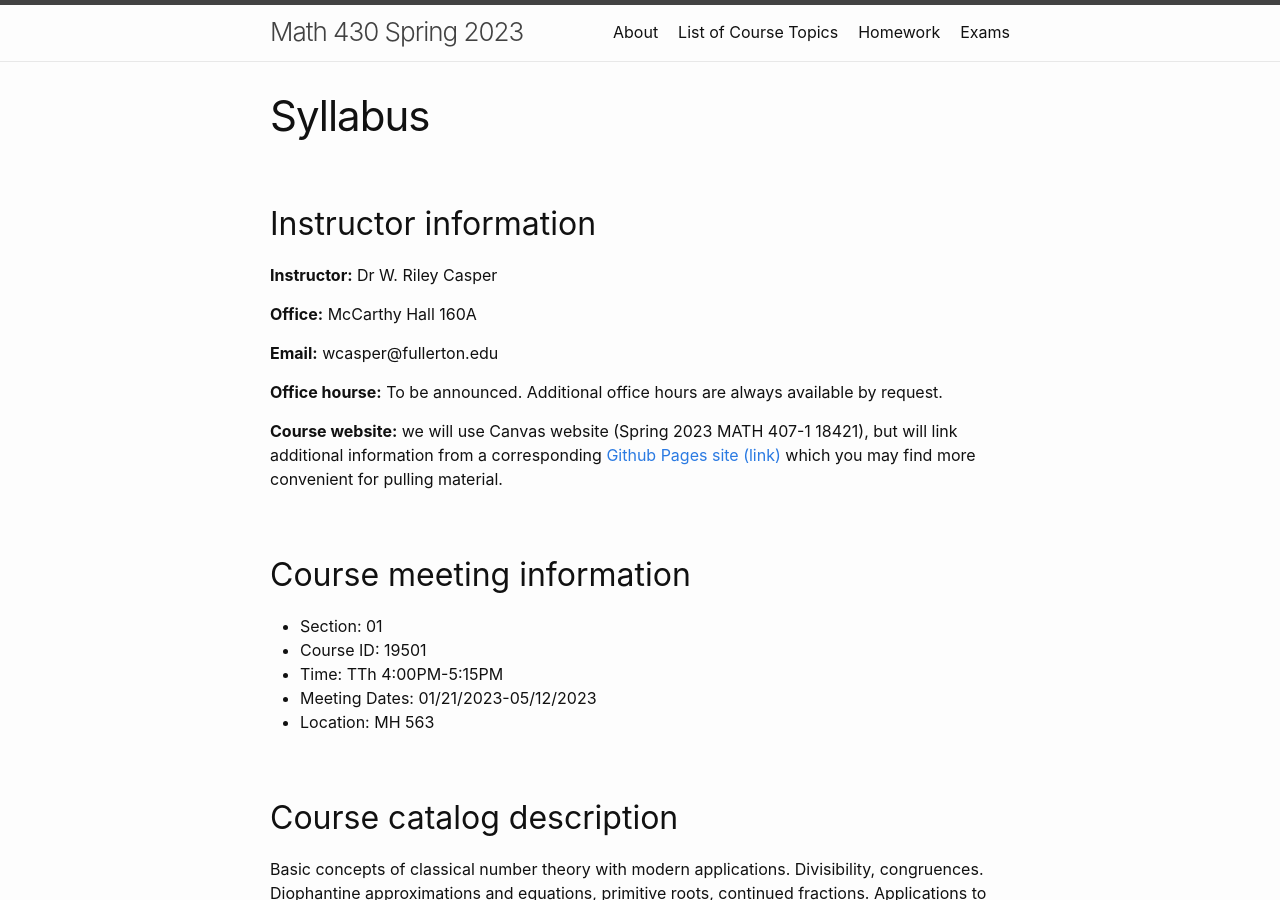
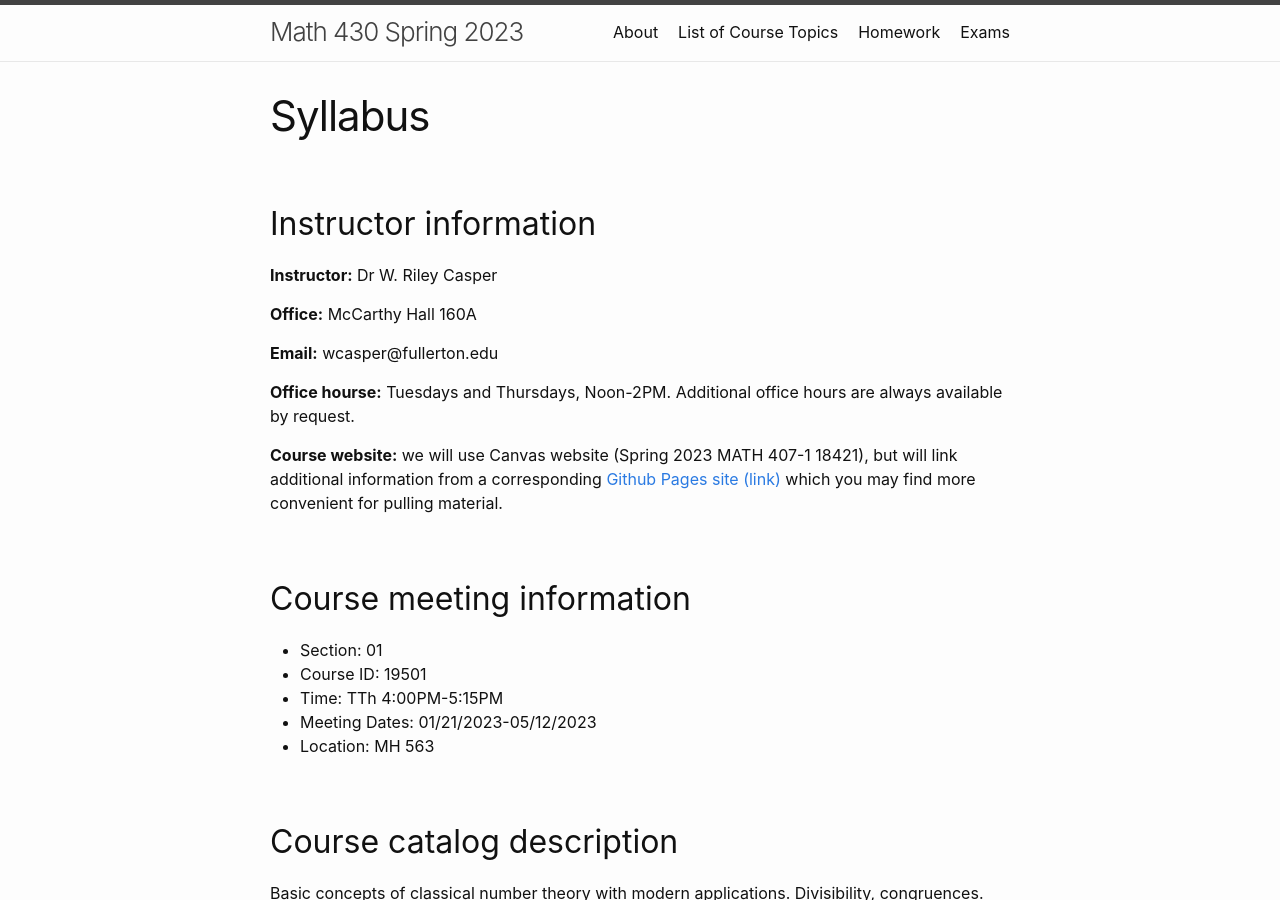
Before and after one commit to wcasper/math430spring2023, a Jekyll site: the page built from extras/syllabus.md, in a window 1280 px wide and 900 px high. Built offline with Jekyll 4.4.1, drawn with Linux system fonts in a browser that asks for light colours.

Commit message:
added office hours

```diff
--- a/extras/syllabus.md
+++ b/extras/syllabus.md
@@ -11,7 +11,7 @@ permalink: /extras/syllabus
 
 **Email:** wcasper@fullerton.edu
 
-**Office hourse:** To be announced.  Additional office hours are always available by request.
+**Office hourse:** Tuesdays and Thursdays, Noon-2PM.  Additional office hours are always available by request.
 
 **Course website:** we will use Canvas website (Spring 2023 MATH 407-1 18421), but will link additional information from a corresponding <a target="_parent" href="https://wcasper.github.io/math430spring2023">Github Pages site (link)</a> which you may find more convenient for pulling material.
 
```
